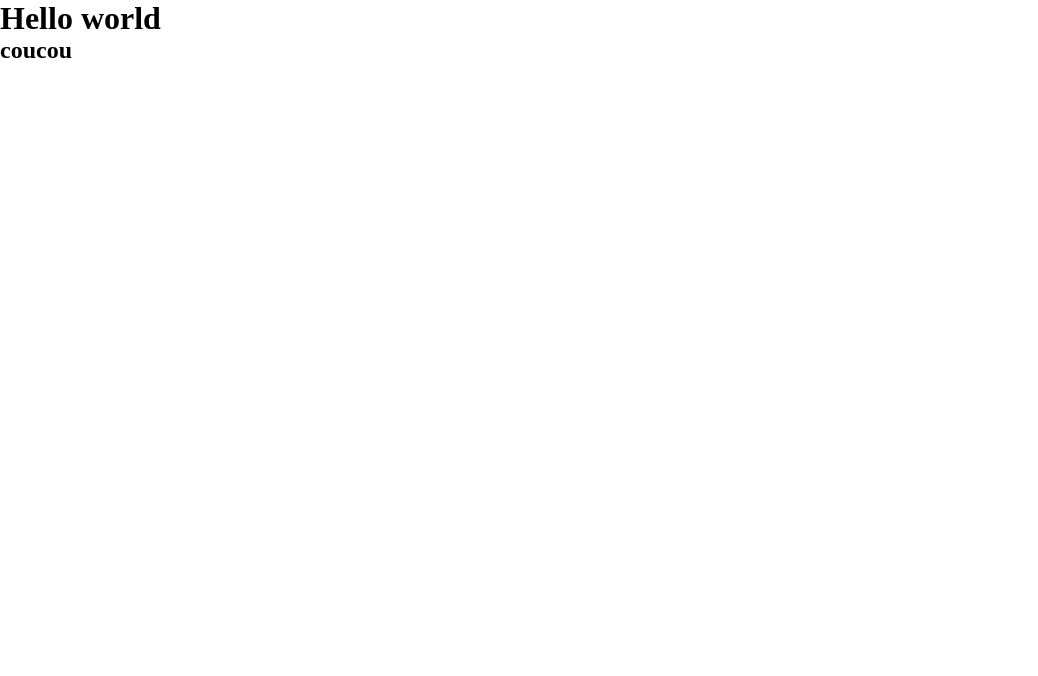
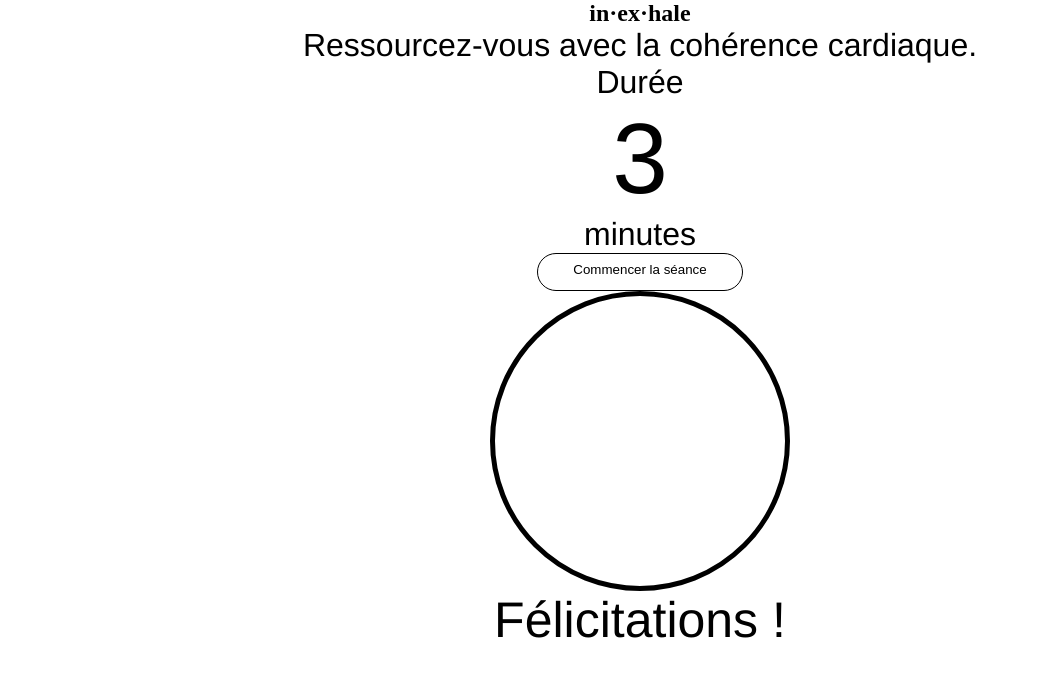
Before and after one commit to julia-ranzi/in-ex-hale, a website built with Parcel: page src/index.html in a window 1280 px wide. Shown: the whole page, without its empty margins (0-1038 px from the left). Built offline with nearby package versions, Linux system fonts and the light colour scheme.

Commit message:
codage html

```diff
--- a/package.json
+++ b/package.json
@@ -30,6 +30,7 @@
     }
   },
   "devDependencies": {
+    "@parcel/transformer-sass": "^2.12.0",
     "parcel": "^2.12.0",
     "parcel-namer-rewrite": "^2.10.3-rc.2",
     "posthtml-extend": "^0.6.5",
--- a/src/index.html
+++ b/src/index.html
@@ -7,9 +7,22 @@
     <link rel="stylesheet" href="scss/main.scss" />
   </head>
   <body>
-    <h1>Hello world</h1>
-    <h2>coucou</h2>
-
+    <section class="title">
+      <h1>in·ex·hale</h1>
+      <p class="undertitle">Ressourcez-vous avec la cohérence cardiaque.</p>
+    </section>
+    <section class="time">
+      <p class="duration">Durée</p>
+      <p class="three">3</p>
+      <p class="minutes">minutes</p>
+      <button>Commencer la séance</button>
+    </section>
+    <section>
+      <div class="circle"></div>
+    </section>
+    <section class="congratulations">
+      <p>Félicitations !</p>
+    </section>
     <script src="js/main.js" type="module"></script>
   </body>
 </html>
--- a/src/scss/modules/_example.scss
+++ b/src/scss/modules/_example.scss
@@ -0,0 +1,75 @@
+h1 {
+  text-align: center;
+}
+
+.undertitle {
+  color: #000;
+  text-align: center;
+  font-family: "Helvetica Neue";
+  font-size: 32px;
+  font-style: normal;
+  font-weight: 300;
+  line-height: normal;
+}
+
+.duration {
+  color: #000;
+  text-align: center;
+  font-family: "Helvetica Neue";
+  font-size: 32px;
+  font-style: normal;
+  font-weight: 300;
+  line-height: normal;
+}
+
+.three {
+  color: #000;
+  text-align: center;
+  font-family: "Helvetica Neue";
+  font-size: 100px;
+  font-style: normal;
+  font-weight: 400;
+  line-height: normal;
+}
+
+.minutes {
+  color: #000;
+  text-align: center;
+  font-family: "Helvetica Neue";
+  font-size: 32px;
+  font-style: normal;
+  font-weight: 300;
+  line-height: normal;
+}
+
+button {
+  display: flex;
+  margin: auto;
+  padding: 8px 35px 13px 35px;
+  justify-content: center;
+  align-items: center;
+  gap: 10px;
+  border-radius: 30px;
+  border: var(--duration, 1px) solid #000;
+  background: #fff;
+}
+
+.circle {
+  width: 300px;
+  height: 300px;
+  flex-shrink: 0;
+  border-radius: var(--loops, 300px);
+  border: var(--loops, 5px) solid var(--Black, #000);
+  display: flex;
+  margin: auto;
+}
+
+.congratulations {
+  color: #000;
+  text-align: center;
+  font-family: "Helvetica Neue";
+  font-size: 50px;
+  font-style: normal;
+  font-weight: 300;
+  line-height: normal;
+}
```
Also changed, not shown: 1 other file.
